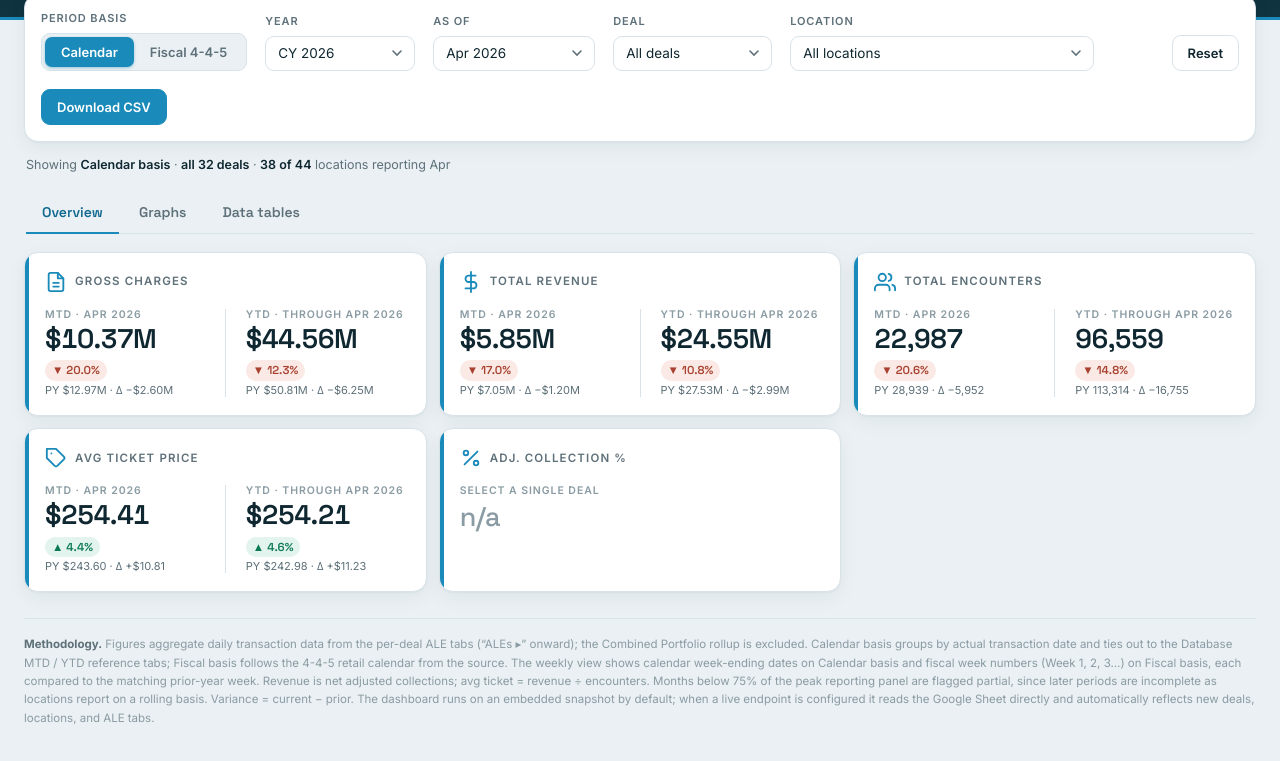
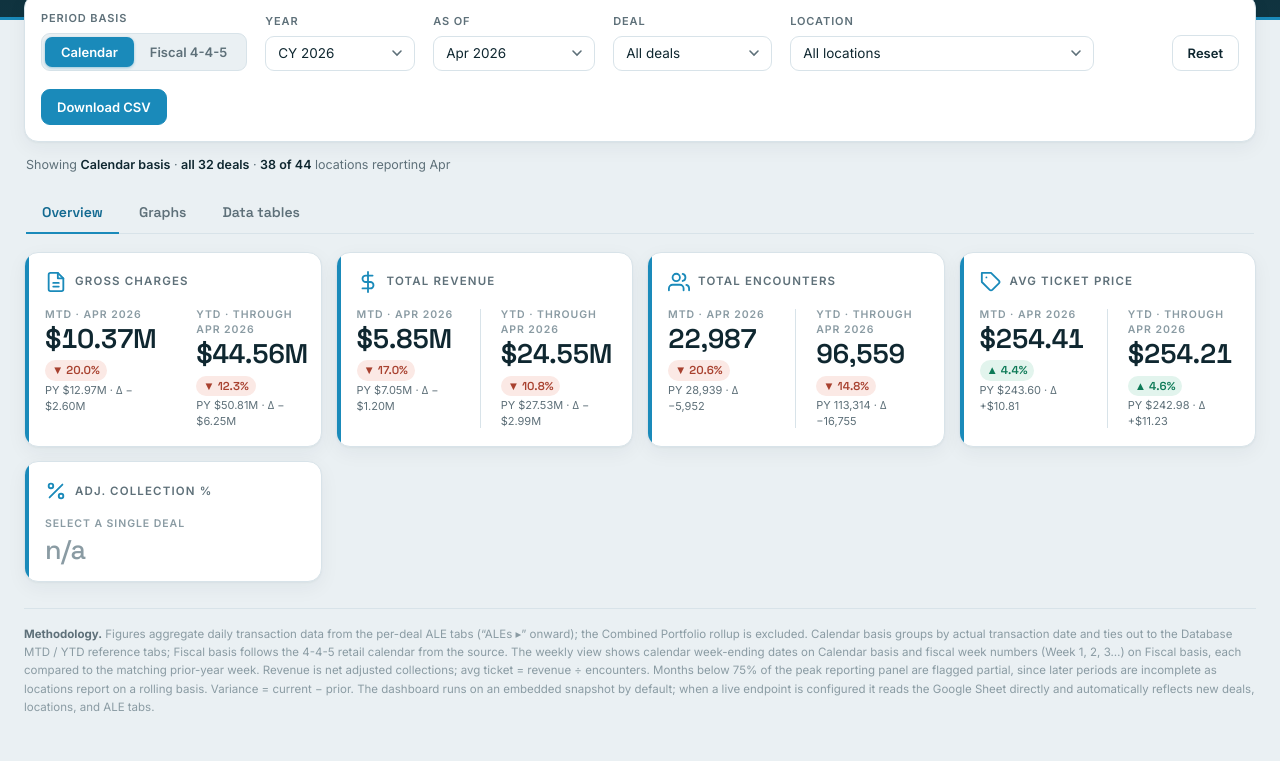
Before and after one commit to tthamsir/AEG---Performance-Dashboard-Live-, a plain HTML site: page index.html in a window 1280 px wide. Shown: the part 133-894 px from the top of the page. Drawn offline with nearby package versions, Linux system fonts and the light colour scheme.

Commit message:
Add files via upload
AEG_Portfolio_Dashboard - Testv5

```diff
--- a/index.html
+++ b/index.html
@@ -86,8 +86,9 @@ select:focus-visible{outline:2px solid var(--brand);outline-offset:1px;border-co
 .scope b{color:var(--ink);font-weight:600}
 
 /* KPI */
-.kpis{display:grid;grid-template-columns:repeat(5,1fr);gap:12px;margin-top:18px}
-@media (max-width:1280px){.kpis{grid-template-columns:repeat(3,1fr)}}
+.kpis{display:grid;grid-template-columns:repeat(4,1fr);gap:14px;margin-top:18px}
+.kpis-aux{display:grid;grid-template-columns:repeat(4,1fr);gap:14px;margin-top:14px}
+@media (max-width:1180px){.kpis,.kpis-aux{grid-template-columns:repeat(2,1fr)}}
 .kpi{background:var(--card);border:1px solid var(--line);border-radius:var(--r);box-shadow:var(--shadow);
   padding:18px 20px 16px;position:relative;overflow:hidden}
 .kpi::before{content:"";position:absolute;left:0;top:0;bottom:0;width:4px;background:var(--brand)}
@@ -244,6 +245,7 @@ footer.foot b{color:var(--muted)}
 
   <section class="tabpanel" id="tab-overview" role="tabpanel">
   <div class="kpis" id="kpis"></div>
+  <div class="kpis-aux" id="kpis-aux"></div>
   </section>
 
   <section class="tabpanel" id="tab-graphs" role="tabpanel" hidden>
@@ -494,7 +496,7 @@ function renderKPIs(c){
   const mtdTag=a.mtdTag||('MTD · '+mLabel);
   const ytdTag=a.ytdTag||('YTD · '+yrPfx()+yrOf(c.latest));
   const ppStr=d=>(d>=0?'+':'−')+(Math.abs(d)*100).toFixed(1)+'pp';
-  el.innerHTML=cards.map(cd=>{
+  const renderCard=cd=>{
     const gv=o=>o==null?null:(cd.calc?cd.calc(o):o[cd.key]);
     const mC=gv(mtd), yC=gv(ytd), mP=gv(mtdPrior), yP=gv(ytdPrior);
     if(cd.single){
@@ -538,7 +540,10 @@ function renderKPIs(c){
         </div>
       </div>
     </div>`;
-  }).join('');
+  };
+  el.innerHTML=cards.filter(cd=>!cd.single).map(renderCard).join('');
+  const aux=document.getElementById('kpis-aux');
+  if(aux) aux.innerHTML=cards.filter(cd=>cd.single).map(renderCard).join('');
 }
 
 // ---------- Graphs tab ----------
```
